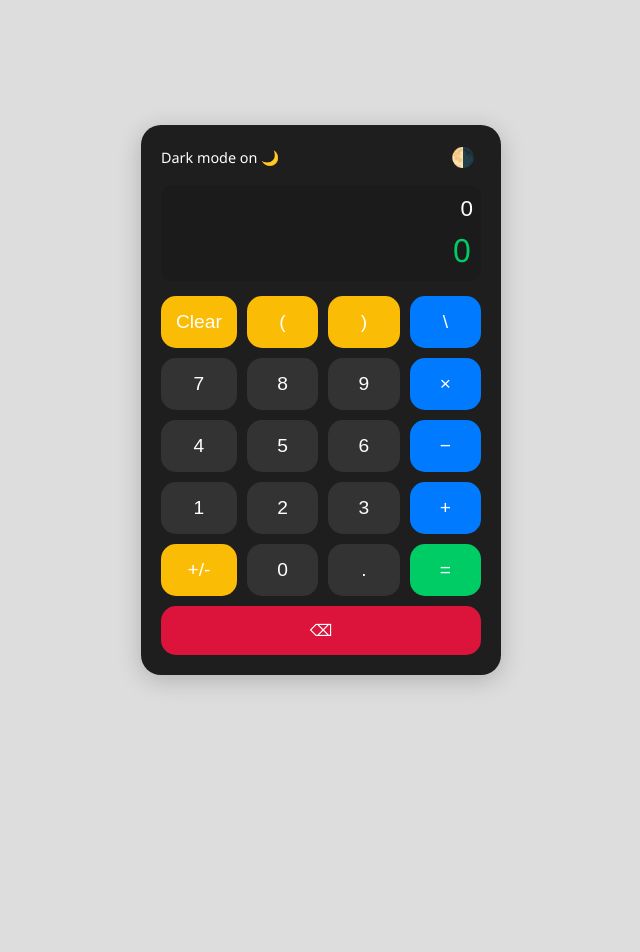
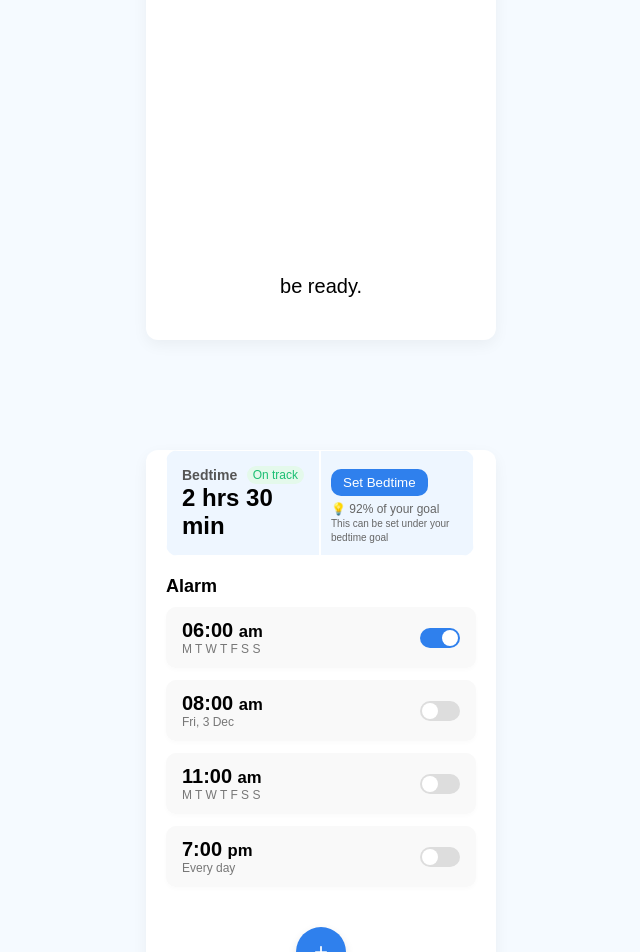
Before and after one commit to zamannextek/Daoud-test, a React (Create React App) app: page / in a window 1280 px wide. Shown: the top 952 px of the page, without its empty margins (319-959 px from the left). Before the commit the page ends 800 px from the top, so only its background shows below. Built offline with nearby package versions, Linux system fonts and the light colour scheme.

Commit message:
start alarm

```diff
--- a/package.json
+++ b/package.json
@@ -9,7 +9,8 @@
     "@testing-library/user-event": "^13.5.0",
     "react": "^19.1.0",
     "react-dom": "^19.1.0",
-    "react-scripts": "5.0.1",
+    "react-icons": "^5.5.0",
+    "react-scripts": "^5.0.1",
     "web-vitals": "^2.1.4"
   },
   "scripts": {
--- a/public/index.html
+++ b/public/index.html
@@ -13,7 +13,7 @@
 
     <link rel="manifest" href="%PUBLIC_URL%/manifest.json" />
 
-    <title>My Calculator</title>
+    <title>My Alarm</title>
   </head>
   <body>
      <div id="root"></div>
--- a/src/App.js
+++ b/src/App.js
@@ -3,10 +3,10 @@ import Alarm from "./pages/Alarm";
 import Calculate from "./pages/Calculater";
 function App() {
   return (
-   <>
-    <Calculate/>
-    {/* <Alarm/> */}
-   </>
+    <>
+      {/* <Calculate/> */}
+      <Alarm />
+    </>
   );
 }
 
--- /dev/null
+++ b/src/pages/Alarm/index.css
@@ -0,0 +1,183 @@
+* {
+  margin: 0;
+  padding: 0;
+  box-sizing: border-box;
+  font-family: sans-serif;
+}
+
+body {
+  background-color: #f5faff;
+  display: flex;
+  flex-direction: column;
+  align-items: center;
+}
+
+.page-1 {
+  text-align: center;
+  padding: 180px 40px;
+  border-radius: 12px;
+  background: white;
+  box-shadow: 0 5px 15px rgba(0, 0, 0, 0.05);
+  height: 600px;
+  width: 350px;
+  margin-top: 100px;
+}
+
+.logo {
+  font-size: 48px;
+  font-weight: bold;
+  color: #1a73e8;
+}
+.logo span {
+  color: #1a73e8;
+}
+.lower-text {
+  margin-top: 300px;
+}
+.lower-text span {
+  color: black;
+  font-size: 20px;
+}
+/* .........................page 2...........................  */
+.page-2 {
+  margin: 110px 0;
+  width: 350px;
+  height: 600px;
+  background-color: white;
+  box-shadow: 0 5px 15px rgba(0, 0, 0, 0.05);
+  border-radius: 12px;
+  padding-bottom: 40px;
+}
+
+
+.upper-card {
+  margin: 20px;
+  width: 88%;
+  display: flex;
+  border-radius: 12px;
+  overflow: hidden;
+  background-color: #eef6ff;
+}
+.part-left, .part-right {
+  width: 50%;
+  padding: 10px;
+  border: 1px solid white;
+}
+.bedtime-info {
+  padding: 5px;
+}
+.bedtime-header {
+  display: flex;
+  justify-content: space-between;
+  align-items: center;
+}
+.bedtime-header h4 {
+  font-size: 14px;
+  color: #555;
+}
+.status {
+  background-color: #e4f9eb;
+  color: #1cbf73;
+  font-size: 12px;
+  padding: 2px 6px;
+  border-radius: 10px;
+}
+.set-btn {
+  background-color: #2f80ed;
+  color: white;
+  border: none;
+  border-radius: 10px;
+  padding: 6px 12px;
+  margin-top: 8px;
+  cursor: pointer;
+}
+.goal {
+  font-size: 12px;
+  color: #666;
+  margin-top: 6px;
+}
+
+
+.text-card {
+  display: flex;
+  justify-content: space-between;
+  align-items: center;
+  margin: 0 20px;
+  margin-top: 10px;
+}
+.alarm-label {
+  font-size: 18px;
+  font-weight: bold;
+}
+.more-icon {
+  width: 20px;
+  height: 20px;
+  cursor: pointer;
+}
+
+
+.alarm-card {
+  margin: 10px 20px;
+}
+.alarm {
+  background-color: #f9f9f9;
+  padding: 12px 16px;
+  border-radius: 10px;
+  margin-bottom: 12px;
+  display: flex;
+  justify-content: space-between;
+  align-items: center;
+  box-shadow: 0 2px 5px rgba(0, 0, 0, 0.02);
+}
+.alarm-info {
+  display: flex;
+  flex-direction: column;
+}
+.alarm-time {
+  font-size: 20px;
+  font-weight: 600;
+}
+.alarm-days {
+  font-size: 12px;
+  color: #777;
+}
+
+.switch {
+  width: 40px;
+  height: 20px;
+  background: #ddd;
+  border-radius: 20px;
+  position: relative;
+}
+.switch::after {
+  content: "";
+  position: absolute;
+  width: 16px;
+  height: 16px;
+  background: white;
+  top: 2px;
+  left: 2px;
+  border-radius: 50%;
+}
+.switch.on {
+  background: #2f80ed;
+}
+.switch.on::after {
+  left: 22px;
+}
+.lower-card {
+  display: flex;
+  justify-content: center;
+  margin-top: 40px;
+}
+.add-btn button {
+  background-color: #2f80ed;
+  color: white;
+  font-size: 24px;
+  border: none;
+  border-radius: 50%;
+  width: 50px;
+  height: 50px;
+  cursor: pointer;
+  box-shadow: 0 4px 10px rgba(0, 0, 0, 0.1);
+}
--- a/src/pages/Alarm/index.js
+++ b/src/pages/Alarm/index.js
@@ -1,11 +1,94 @@
+import "./index.css";
+import { IoMdMore } from "react-icons/io";
+
 const Alarm = () => {
-    return (
-        <div class= "main-alarm">
-            <div> it is alram page</div>
-            <span>done</span>
-            <div>nahi howa abi </div>
+  return (
+    <>
+      <div class="page-1">
+        <div class="logo">
+          A<span>larm</span>
         </div>
-    )
+        <div class="lower-text">
+          <span>be ready.</span>
+        </div>
+      </div>
 
-}
-export default Alarm
+      <div class="page-2">
+        <div class="upper-card">
+          <div class="part-left">
+            <div class="bedtime-info">
+              <div class="bedtime-header">
+                <h4>Bedtime</h4>
+                <span class="status">On track</span>
+              </div>
+              <h2>2 hrs 30 min</h2>
+            </div>
+          </div>
+          <div class="part-right">
+            <button class="set-btn">Set Bedtime</button>
+            <p class="goal">
+              💡 92% of your goal
+              <br />
+              <small>This can be set under your bedtime goal</small>
+            </p>
+          </div>
+        </div>
+
+        <div class="text-card">
+          <span class="alarm-label">Alarm</span>
+          <i data-feather="more-horizontal" class="more-icon"></i>
+        </div>
+
+        <div class="alarm-card">
+          <div class="alarm">
+            <div class="alarm-info">
+              <div class="alarm-time">
+                06:00 <small>am</small>
+              </div>
+              <div class="alarm-days">M T W T F S S</div>
+            </div>
+            <div class="switch on"></div>
+          </div>
+
+          <div class="alarm">
+            <div class="alarm-info">
+              <div class="alarm-time">
+                08:00 <small>am</small>
+              </div>
+              <div class="alarm-days">Fri, 3 Dec</div>
+            </div>
+            <div class="switch"></div>
+          </div>
+
+          <div class="alarm">
+            <div class="alarm-info">
+              <div class="alarm-time">
+                11:00 <small>am</small>
+              </div>
+              <div class="alarm-days">M T W T F S S</div>
+            </div>
+            <div class="switch"></div>
+          </div>
+
+          <div class="alarm">
+            <div class="alarm-info">
+              <div class="alarm-time">
+                7:00 <small>pm</small>
+              </div>
+              <div class="alarm-days">Every day</div>
+            </div>
+            <div class="switch"></div>
+          </div>
+        </div>
+
+        <div class="lower-card">
+          <div class="add-btn">
+            <button>+</button>
+          </div>
+        </div>
+      </div>
+    </>
+  );
+};
+
+export default Alarm;
```
Also changed, not shown: 1 other file (tests, documents, lock files or other folders).
